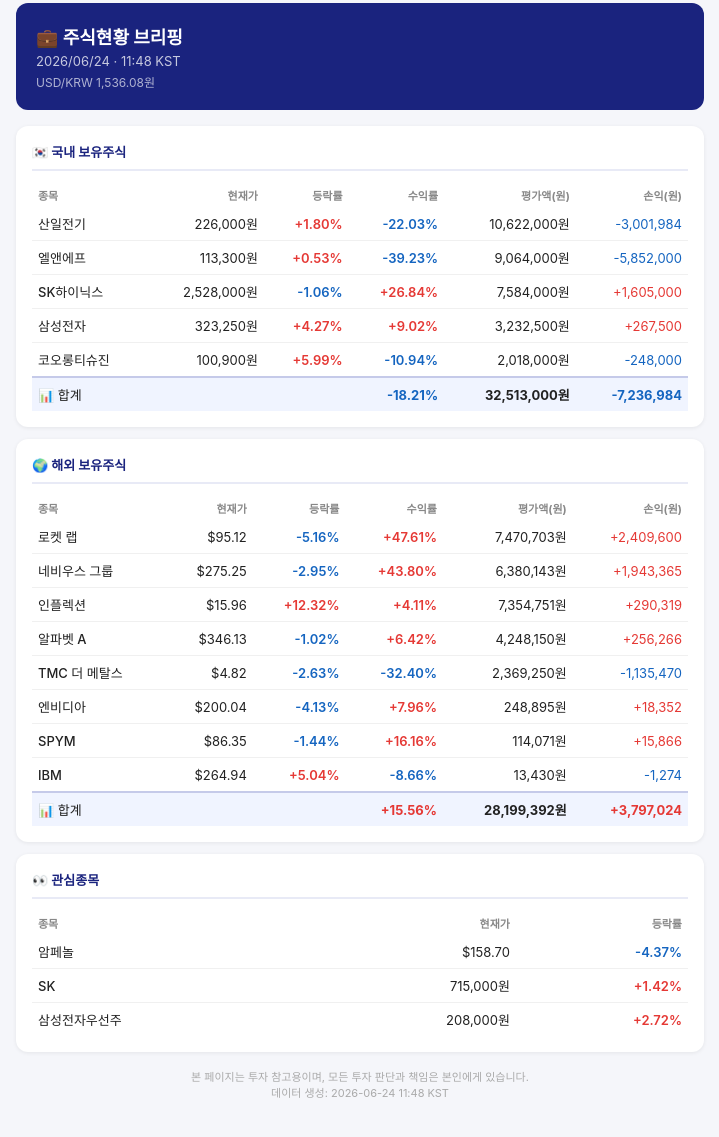
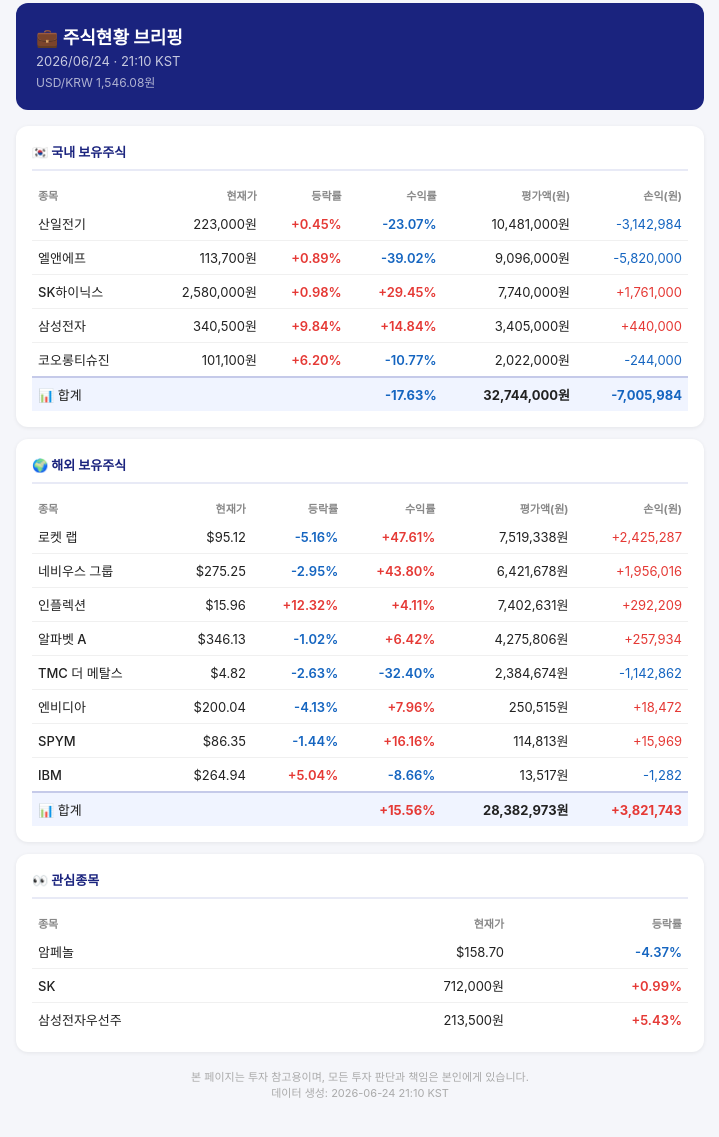
Before and after one commit to didisial16-netizen/springlet, a plain HTML site: page 20260624.html in a window 1280 px wide. Shown: the part 13-1150 px from the top of the page, without its empty margins (280-999 px from the left). Drawn offline with Linux system fonts and the light colour scheme.

Commit message:
deploy: 03bc8280f64461eceecd4a833fb90d3482d866c4

```diff
--- a/20260624.html
+++ b/20260624.html
@@ -31,27 +31,27 @@
 </head>
 <body>
 <div class='wrap'>
-<div class='header'><h1>💼 주식현황 브리핑</h1><div class='date'>2026/06/24 · 11:48 KST</div><div class='fx'>USD/KRW 1,536.08원</div></div>
-<div class='card'><h2>🇰🇷 국내 보유주식</h2><table><tr><th>종목</th><th>현재가</th><th>등락률</th><th>수익률</th><th>평가액(원)</th><th>손익(원)</th></tr><tr><td>산일전기</td><td style='text-align:right'>226,000원</td><td style='text-align:right;color:#e53935;font-weight:600'>+1.80%</td><td style='text-align:right;color:#1565c0;font-weight:600'>-22.03%</td><td style='text-align:right'>10,622,000원</td><td style='text-align:right;color:#1565c0'>-3,001,984</td></tr>
-<tr><td>엘앤에프</td><td style='text-align:right'>113,300원</td><td style='text-align:right;color:#e53935;font-weight:600'>+0.53%</td><td style='text-align:right;color:#1565c0;font-weight:600'>-39.23%</td><td style='text-align:right'>9,064,000원</td><td style='text-align:right;color:#1565c0'>-5,852,000</td></tr>
-<tr><td>SK하이닉스</td><td style='text-align:right'>2,528,000원</td><td style='text-align:right;color:#1565c0;font-weight:600'>-1.06%</td><td style='text-align:right;color:#e53935;font-weight:600'>+26.84%</td><td style='text-align:right'>7,584,000원</td><td style='text-align:right;color:#e53935'>+1,605,000</td></tr>
-<tr><td>삼성전자</td><td style='text-align:right'>323,250원</td><td style='text-align:right;color:#e53935;font-weight:600'>+4.27%</td><td style='text-align:right;color:#e53935;font-weight:600'>+9.02%</td><td style='text-align:right'>3,232,500원</td><td style='text-align:right;color:#e53935'>+267,500</td></tr>
-<tr><td>코오롱티슈진</td><td style='text-align:right'>100,900원</td><td style='text-align:right;color:#e53935;font-weight:600'>+5.99%</td><td style='text-align:right;color:#1565c0;font-weight:600'>-10.94%</td><td style='text-align:right'>2,018,000원</td><td style='text-align:right;color:#1565c0'>-248,000</td></tr>
-<tr style='background:#f0f4ff;font-weight:700;border-top:2px solid #c5cae9'><td>📊 합계</td><td></td><td></td><td style='text-align:right;color:#1565c0'>-18.21%</td><td style='text-align:right;font-weight:700'>32,513,000원</td><td style='text-align:right;color:#1565c0;font-weight:700'>-7,236,984</td></tr></table></div>
-<div class='card'><h2>🌍 해외 보유주식</h2><table><tr><th>종목</th><th>현재가</th><th>등락률</th><th>수익률</th><th>평가액(원)</th><th>손익(원)</th></tr><tr><td>로켓 랩</td><td style='text-align:right'>$95.12</td><td style='text-align:right;color:#1565c0;font-weight:600'>-5.16%</td><td style='text-align:right;color:#e53935;font-weight:600'>+47.61%</td><td style='text-align:right'>7,470,703원</td><td style='text-align:right;color:#e53935'>+2,409,600</td></tr>
-<tr><td>네비우스 그룹</td><td style='text-align:right'>$275.25</td><td style='text-align:right;color:#1565c0;font-weight:600'>-2.95%</td><td style='text-align:right;color:#e53935;font-weight:600'>+43.80%</td><td style='text-align:right'>6,380,143원</td><td style='text-align:right;color:#e53935'>+1,943,365</td></tr>
-<tr><td>인플렉션</td><td style='text-align:right'>$15.96</td><td style='text-align:right;color:#e53935;font-weight:600'>+12.32%</td><td style='text-align:right;color:#e53935;font-weight:600'>+4.11%</td><td style='text-align:right'>7,354,751원</td><td style='text-align:right;color:#e53935'>+290,319</td></tr>
-<tr><td>알파벳 A</td><td style='text-align:right'>$346.13</td><td style='text-align:right;color:#1565c0;font-weight:600'>-1.02%</td><td style='text-align:right;color:#e53935;font-weight:600'>+6.42%</td><td style='text-align:right'>4,248,150원</td><td style='text-align:right;color:#e53935'>+256,266</td></tr>
-<tr><td>TMC 더 메탈스</td><td style='text-align:right'>$4.82</td><td style='text-align:right;color:#1565c0;font-weight:600'>-2.63%</td><td style='text-align:right;color:#1565c0;font-weight:600'>-32.40%</td><td style='text-align:right'>2,369,250원</td><td style='text-align:right;color:#1565c0'>-1,135,470</td></tr>
-<tr><td>엔비디아</td><td style='text-align:right'>$200.04</td><td style='text-align:right;color:#1565c0;font-weight:600'>-4.13%</td><td style='text-align:right;color:#e53935;font-weight:600'>+7.96%</td><td style='text-align:right'>248,895원</td><td style='text-align:right;color:#e53935'>+18,352</td></tr>
-<tr><td>SPYM</td><td style='text-align:right'>$86.35</td><td style='text-align:right;color:#1565c0;font-weight:600'>-1.44%</td><td style='text-align:right;color:#e53935;font-weight:600'>+16.16%</td><td style='text-align:right'>114,071원</td><td style='text-align:right;color:#e53935'>+15,866</td></tr>
-<tr><td>IBM</td><td style='text-align:right'>$264.94</td><td style='text-align:right;color:#e53935;font-weight:600'>+5.04%</td><td style='text-align:right;color:#1565c0;font-weight:600'>-8.66%</td><td style='text-align:right'>13,430원</td><td style='text-align:right;color:#1565c0'>-1,274</td></tr>
-<tr style='background:#f0f4ff;font-weight:700;border-top:2px solid #c5cae9'><td>📊 합계</td><td></td><td></td><td style='text-align:right;color:#e53935'>+15.56%</td><td style='text-align:right;font-weight:700'>28,199,392원</td><td style='text-align:right;color:#e53935;font-weight:700'>+3,797,024</td></tr></table></div>
+<div class='header'><h1>💼 주식현황 브리핑</h1><div class='date'>2026/06/24 · 21:10 KST</div><div class='fx'>USD/KRW 1,546.08원</div></div>
+<div class='card'><h2>🇰🇷 국내 보유주식</h2><table><tr><th>종목</th><th>현재가</th><th>등락률</th><th>수익률</th><th>평가액(원)</th><th>손익(원)</th></tr><tr><td>산일전기</td><td style='text-align:right'>223,000원</td><td style='text-align:right;color:#e53935;font-weight:600'>+0.45%</td><td style='text-align:right;color:#1565c0;font-weight:600'>-23.07%</td><td style='text-align:right'>10,481,000원</td><td style='text-align:right;color:#1565c0'>-3,142,984</td></tr>
+<tr><td>엘앤에프</td><td style='text-align:right'>113,700원</td><td style='text-align:right;color:#e53935;font-weight:600'>+0.89%</td><td style='text-align:right;color:#1565c0;font-weight:600'>-39.02%</td><td style='text-align:right'>9,096,000원</td><td style='text-align:right;color:#1565c0'>-5,820,000</td></tr>
+<tr><td>SK하이닉스</td><td style='text-align:right'>2,580,000원</td><td style='text-align:right;color:#e53935;font-weight:600'>+0.98%</td><td style='text-align:right;color:#e53935;font-weight:600'>+29.45%</td><td style='text-align:right'>7,740,000원</td><td style='text-align:right;color:#e53935'>+1,761,000</td></tr>
+<tr><td>삼성전자</td><td style='text-align:right'>340,500원</td><td style='text-align:right;color:#e53935;font-weight:600'>+9.84%</td><td style='text-align:right;color:#e53935;font-weight:600'>+14.84%</td><td style='text-align:right'>3,405,000원</td><td style='text-align:right;color:#e53935'>+440,000</td></tr>
+<tr><td>코오롱티슈진</td><td style='text-align:right'>101,100원</td><td style='text-align:right;color:#e53935;font-weight:600'>+6.20%</td><td style='text-align:right;color:#1565c0;font-weight:600'>-10.77%</td><td style='text-align:right'>2,022,000원</td><td style='text-align:right;color:#1565c0'>-244,000</td></tr>
+<tr style='background:#f0f4ff;font-weight:700;border-top:2px solid #c5cae9'><td>📊 합계</td><td></td><td></td><td style='text-align:right;color:#1565c0'>-17.63%</td><td style='text-align:right;font-weight:700'>32,744,000원</td><td style='text-align:right;color:#1565c0;font-weight:700'>-7,005,984</td></tr></table></div>
+<div class='card'><h2>🌍 해외 보유주식</h2><table><tr><th>종목</th><th>현재가</th><th>등락률</th><th>수익률</th><th>평가액(원)</th><th>손익(원)</th></tr><tr><td>로켓 랩</td><td style='text-align:right'>$95.12</td><td style='text-align:right;color:#1565c0;font-weight:600'>-5.16%</td><td style='text-align:right;color:#e53935;font-weight:600'>+47.61%</td><td style='text-align:right'>7,519,338원</td><td style='text-align:right;color:#e53935'>+2,425,287</td></tr>
+<tr><td>네비우스 그룹</td><td style='text-align:right'>$275.25</td><td style='text-align:right;color:#1565c0;font-weight:600'>-2.95%</td><td style='text-align:right;color:#e53935;font-weight:600'>+43.80%</td><td style='text-align:right'>6,421,678원</td><td style='text-align:right;color:#e53935'>+1,956,016</td></tr>
+<tr><td>인플렉션</td><td style='text-align:right'>$15.96</td><td style='text-align:right;color:#e53935;font-weight:600'>+12.32%</td><td style='text-align:right;color:#e53935;font-weight:600'>+4.11%</td><td style='text-align:right'>7,402,631원</td><td style='text-align:right;color:#e53935'>+292,209</td></tr>
+<tr><td>알파벳 A</td><td style='text-align:right'>$346.13</td><td style='text-align:right;color:#1565c0;font-weight:600'>-1.02%</td><td style='text-align:right;color:#e53935;font-weight:600'>+6.42%</td><td style='text-align:right'>4,275,806원</td><td style='text-align:right;color:#e53935'>+257,934</td></tr>
+<tr><td>TMC 더 메탈스</td><td style='text-align:right'>$4.82</td><td style='text-align:right;color:#1565c0;font-weight:600'>-2.63%</td><td style='text-align:right;color:#1565c0;font-weight:600'>-32.40%</td><td style='text-align:right'>2,384,674원</td><td style='text-align:right;color:#1565c0'>-1,142,862</td></tr>
+<tr><td>엔비디아</td><td style='text-align:right'>$200.04</td><td style='text-align:right;color:#1565c0;font-weight:600'>-4.13%</td><td style='text-align:right;color:#e53935;font-weight:600'>+7.96%</td><td style='text-align:right'>250,515원</td><td style='text-align:right;color:#e53935'>+18,472</td></tr>
+<tr><td>SPYM</td><td style='text-align:right'>$86.35</td><td style='text-align:right;color:#1565c0;font-weight:600'>-1.44%</td><td style='text-align:right;color:#e53935;font-weight:600'>+16.16%</td><td style='text-align:right'>114,813원</td><td style='text-align:right;color:#e53935'>+15,969</td></tr>
+<tr><td>IBM</td><td style='text-align:right'>$264.94</td><td style='text-align:right;color:#e53935;font-weight:600'>+5.04%</td><td style='text-align:right;color:#1565c0;font-weight:600'>-8.66%</td><td style='text-align:right'>13,517원</td><td style='text-align:right;color:#1565c0'>-1,282</td></tr>
+<tr style='background:#f0f4ff;font-weight:700;border-top:2px solid #c5cae9'><td>📊 합계</td><td></td><td></td><td style='text-align:right;color:#e53935'>+15.56%</td><td style='text-align:right;font-weight:700'>28,382,973원</td><td style='text-align:right;color:#e53935;font-weight:700'>+3,821,743</td></tr></table></div>
 <div class='card'><h2>👀 관심종목</h2><table><tr><th>종목</th><th>현재가</th><th>등락률</th></tr><tr><td>암페놀</td><td style='text-align:right'>$158.70</td><td style='text-align:right;color:#1565c0;font-weight:600'>-4.37%</td></tr>
-<tr><td>SK</td><td style='text-align:right'>715,000원</td><td style='text-align:right;color:#e53935;font-weight:600'>+1.42%</td></tr>
-<tr><td>삼성전자우선주</td><td style='text-align:right'>208,000원</td><td style='text-align:right;color:#e53935;font-weight:600'>+2.72%</td></tr>
+<tr><td>SK</td><td style='text-align:right'>712,000원</td><td style='text-align:right;color:#e53935;font-weight:600'>+0.99%</td></tr>
+<tr><td>삼성전자우선주</td><td style='text-align:right'>213,500원</td><td style='text-align:right;color:#e53935;font-weight:600'>+5.43%</td></tr>
 </table></div>
-<div class='footer'>본 페이지는 투자 참고용이며, 모든 투자 판단과 책임은 본인에게 있습니다.<br>데이터 생성: 2026-06-24 11:48 KST</div>
+<div class='footer'>본 페이지는 투자 참고용이며, 모든 투자 판단과 책임은 본인에게 있습니다.<br>데이터 생성: 2026-06-24 21:10 KST</div>
 </div>
 </body>
 </html>
```
Also changed, not shown: index.html (+19 -19 lines).
